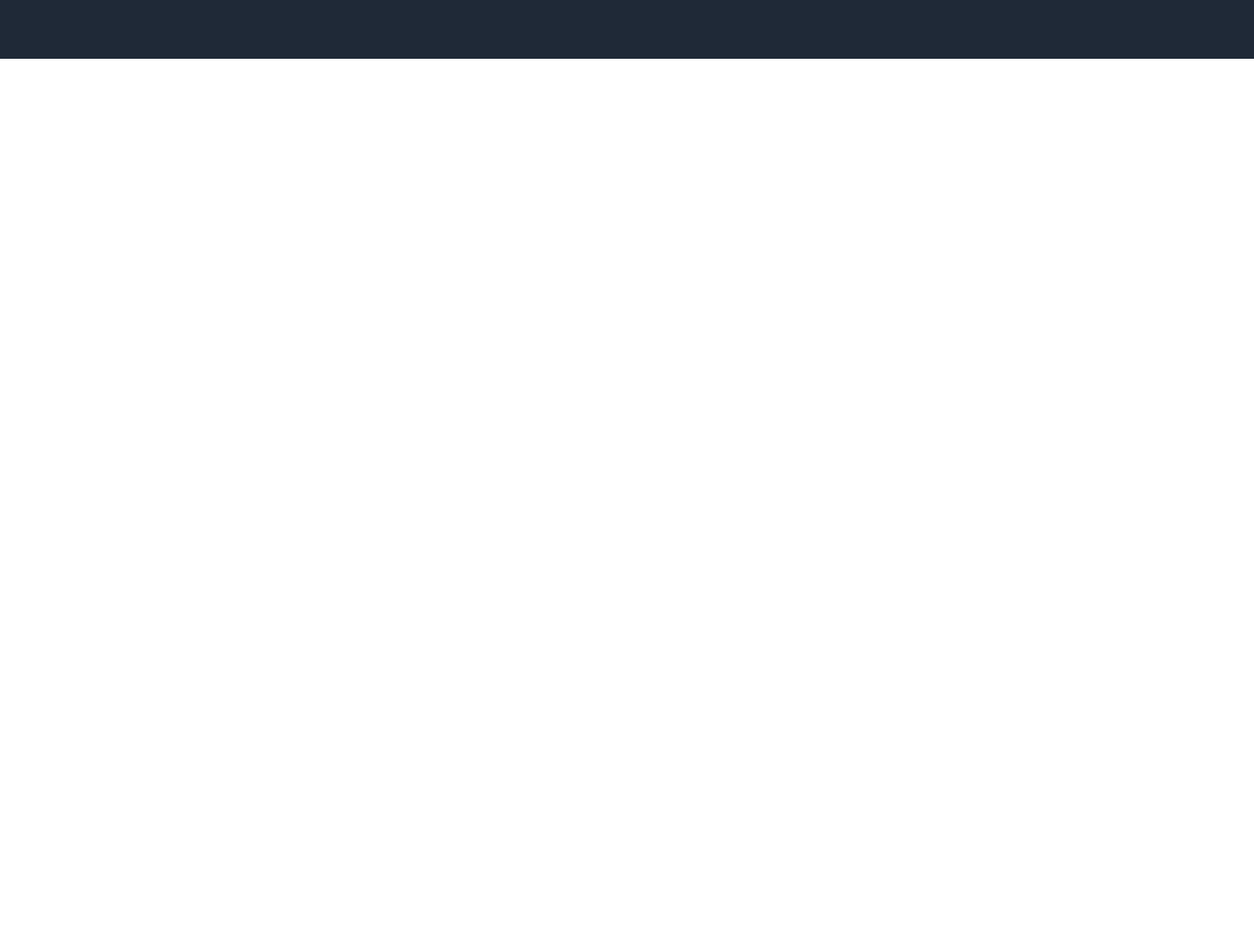
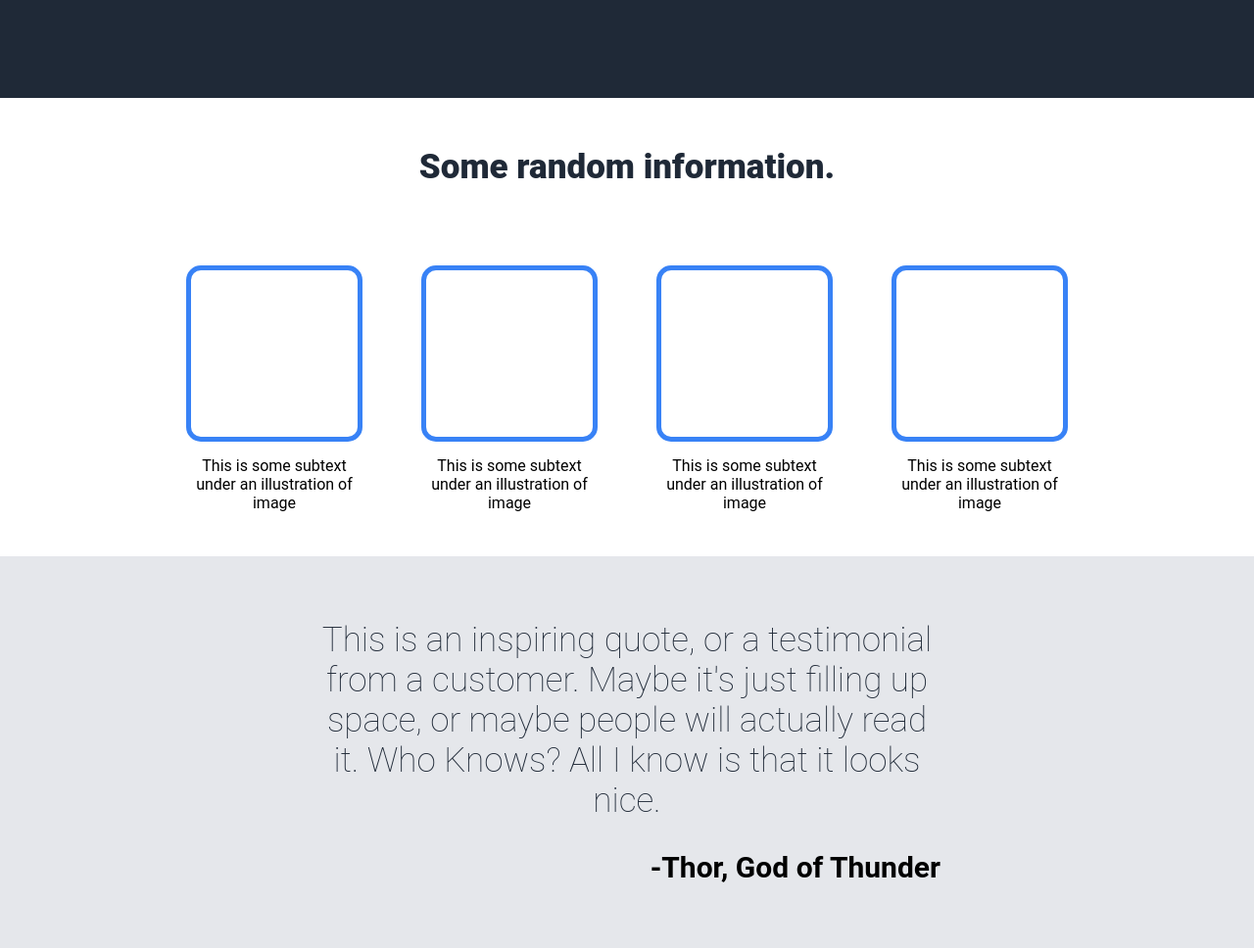
Before and after one commit to Rishi-Mishima/odin-recipes, a plain HTML site: page landing_Page/index.html in a window 1280 px wide. Shown: the part 500-1468 px from the top of the page at 98% size. Before the commit the page ends 800 px from the top, so only its background shows below. Drawn offline with Linux system fonts and the light colour scheme.

Commit message:
Finished the four rectangular sections and the section for the quote

```diff
--- a/landing_Page/index.html
+++ b/landing_Page/index.html
@@ -10,6 +10,8 @@
 </head>
 
 <body>
+
+    <!-- the Header section: the top navigator and the info first section -->
     <div class="Header">
 
         <div class='navigator'>
@@ -39,12 +41,55 @@
             </div>
 
             <div class="intoImage">
-                <img src="https://images.pexels.com/photos/270366/pexels-photo-270366.jpeg?auto=compress&cs=tinysrgb&w=1260&h=750&dpr=2" alt="This is a placeholder for an image">
+                <img src="https://images.pexels.com/photos/270366/pexels-photo-270366.jpeg?auto=compress&cs=tinysrgb&w=1260&h=750&dpr=2"
+                    alt="This is a placeholder for an image">
             </div>
 
         </div>
 
     </div>
+
+    <!-- the four rectangular sections  -->
+
+    <div class="info">
+        <div class="infoLines">
+            <p id="information">Some random information.</p>
+        </div>
+
+        <div class="recInfo">
+            <div class="one">
+                <div class="rectangular"></div>
+                <p id="smallPara">This is some subtext under an illustration of image</p>
+            </div>
+
+            <div class="one">
+                <div class="rectangular"></div>
+                <p id="smallPara">This is some subtext under an illustration of image</p>
+            </div>
+
+            <div class="one">
+                <div class="rectangular"></div>
+                <p id="smallPara">This is some subtext under an illustration of image</p>
+            </div>
+
+            <div class="one">
+                <div class="rectangular"></div>
+                <p id="smallPara">This is some subtext under an illustration of image</p>
+            </div>
+
+        </div>
+
+
+        <!-- The quote section -->
+
+        <div class="greySection">
+
+            <p id="quote">This is an inspiring quote, or a testimonial from a customer. Maybe it's just filling up
+                space, or maybe people will actually read it. Who Knows? All I know is that it looks nice.</p>
+            <div class="name">
+                <p id="author">-Thor, God of Thunder</p>
+            </div>
+        </div>
 </body>
 
 </html>
--- a/landing_Page/styles.css
+++ b/landing_Page/styles.css
@@ -8,7 +8,7 @@
 .Header {
     background-color: #1f2937;
     color: white;
-    height: 70vh;
+    height: 600px;
     width: 100vw;
     display: flex;
     flex-flow: column nowrap;
@@ -112,3 +112,82 @@ img {
 
 
 /* The 'four rectangular pictures with descriptions' section */
+
+.rectangular {
+    width: 180px;
+    height: 180px;
+    border: 5px solid #3882f6;
+    border-radius: 15px;
+}
+
+#information {
+    font-size: 35px;
+    color: #1f2937;
+    font-weight: 900;
+    padding: 50px 0;
+}
+
+.info {
+    display: flex;
+    flex-direction: column;
+    justify-content: center;
+    align-items: center;
+
+}
+
+
+.recInfo {
+    display: flex;
+    flex-direction: row;
+    justify-content: center;
+    align-items: center;
+}
+
+.one {
+    display: flex;
+    flex-direction: column;
+    justify-content: center;
+    align-items: center;
+    max-width: 180px;
+    margin: 30px;
+    flex-wrap: wrap;
+    text-align: center;
+
+}
+
+#smallPara {
+    padding: 15px 0;
+}
+
+
+/* The quote section  */
+
+.greySection {
+    width: 100vw;
+    height: 400px;
+    background-color: #E5E7EB;
+    display: flex;
+    flex-direction: column;
+    flex-wrap: nowrap;
+    justify-content: center;
+    align-items: center;
+
+}
+
+#quote {
+    width: 50vw;
+    font-size: 35px;
+    color: #1f2937;
+    font-weight: 100;
+    text-align: center;
+}
+
+#author {
+    font-size: 30px;
+    font-weight: bold;
+    width: 50vw;
+    text-align: end;
+    padding-top: 30px;
+}
+
+/* The section for sign up */
```
